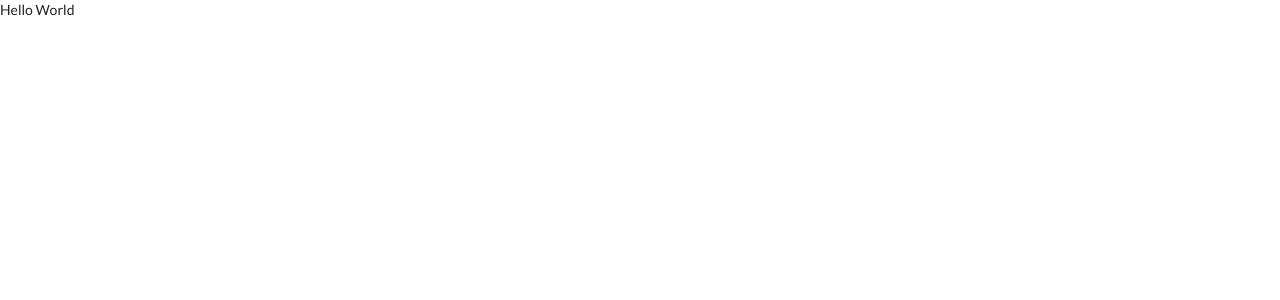
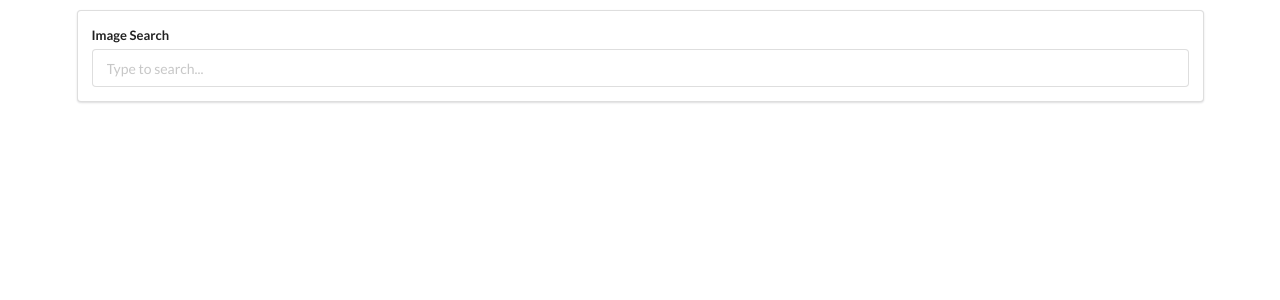
Before and after one commit to alaindet/learn-react, a React (Create React App) app in the folder courses/modern-react-with-redux/pics/: page / in a window 1280 px wide. Shown: the top 300 px of the page. Built offline with nearby package versions, Linux system fonts and the light colour scheme.

Commit message:
Add logic to <SearchBar>

```diff
--- a/courses/modern-react-with-redux/pics/src/components/App/App.tsx
+++ b/courses/modern-react-with-redux/pics/src/components/App/App.tsx
@@ -1,9 +1,13 @@
 import React from 'react';
+
 import './App.scss';
+import SearchBar from '../SearchBar/SearchBar';
 
 const App = () => {
   return (
-    <div>Hello World</div>
+    <div className="ui container" style={{ marginTop: '10px' }}>
+      <SearchBar />
+    </div>
   );
 }
 
--- a/courses/modern-react-with-redux/pics/src/components/SearchBar/SearchBar.tsx
+++ b/courses/modern-react-with-redux/pics/src/components/SearchBar/SearchBar.tsx
@@ -1,12 +1,34 @@
 import React from 'react';
 
 import './SearchBar.scss';
-import SearchBarProps from './SearchBarProps.interface';
 
-export default function SearchBar(props: SearchBarProps) {
-  return (
-    <div>
-      Search Bar
-    </div>
-  );
-};
+export default class SearchBar extends React.Component {
+
+  state = {
+    term: '',
+  };
+
+  private onInputChange(event: React.FormEvent<HTMLInputElement>): void {
+    const term = event.currentTarget.value;
+    this.setState({ term });
+  }
+
+  render() {
+    return (
+      <div className="ui segment">
+        <form className="ui form">
+          <div className="field">
+            <label htmlFor="image-search">Image Search</label>
+            <input
+              type="text"
+              id="image-search"
+              placeholder="Type to search..."
+              value={this.state.term}
+              onChange={this.onInputChange.bind(this)}
+            />
+          </div>
+        </form>
+      </div>
+    );
+  }
+}
--- a/courses/modern-react-with-redux/pics/src/components/SearchBar/SearchBarProps.interface.ts
+++ /dev/null
@@ -1,3 +0,0 @@
-export default interface SearchBarProps {
-
-}
```
